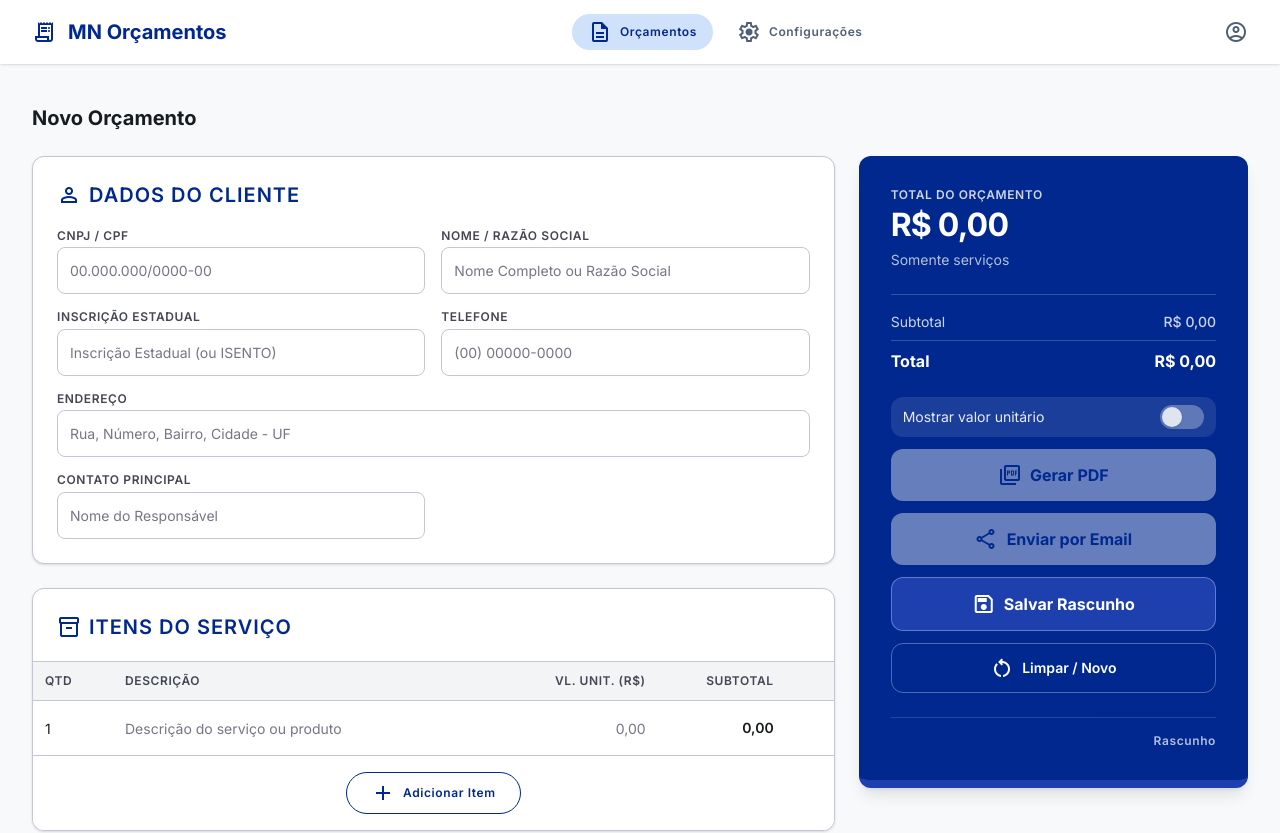
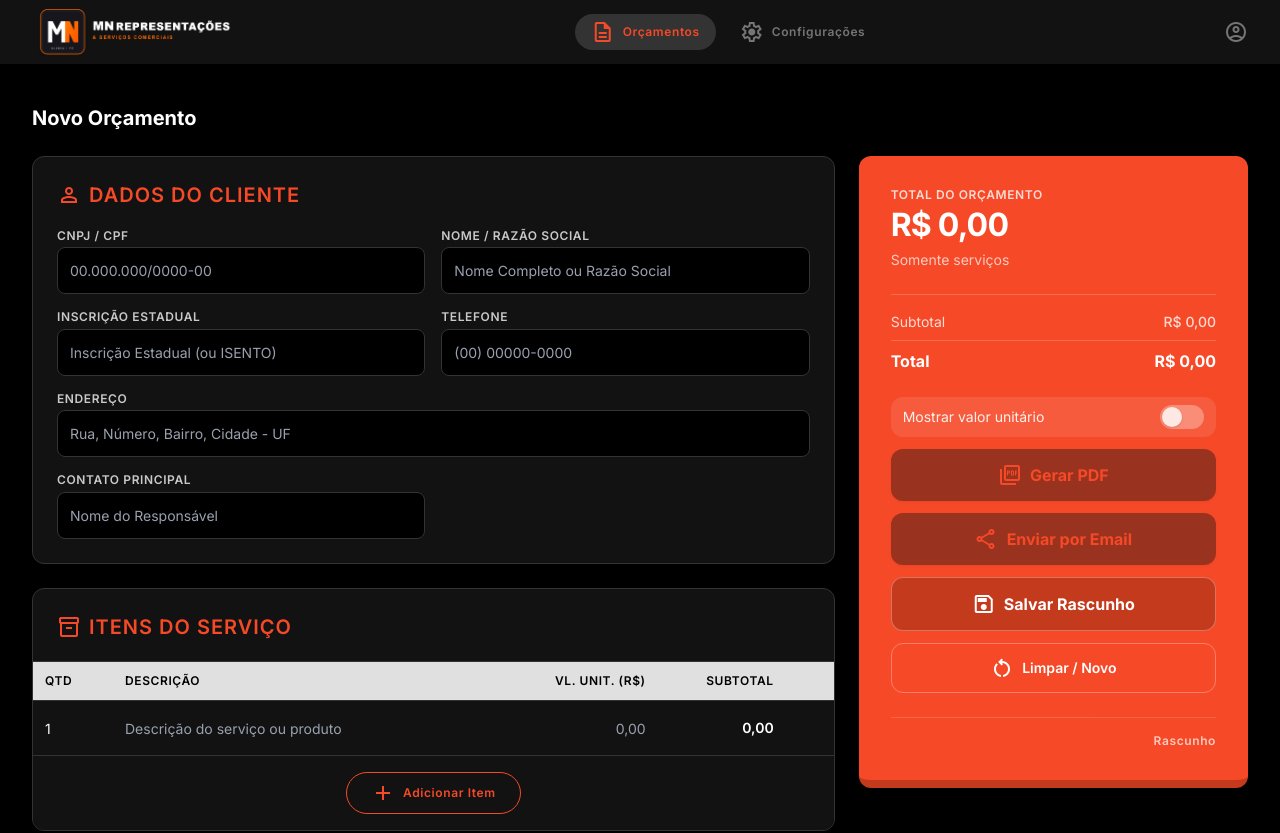
Before and after one commit to mtsgreat/mn-orcamento, a Next.js app: page /orcamentos/novo in a window 1280 px wide. Shown: the top 833 px of the page. Built offline with nearby package versions, Linux system fonts and the light colour scheme; no server answers; the database is empty.

Commit message:
change the colors

```diff
--- a/app/configuracoes/page.tsx
+++ b/app/configuracoes/page.tsx
@@ -6,7 +6,7 @@ import { ConfigPagamento } from '@/types'
 import { createClient } from '@/lib/supabase'
 
 const inputClass =
-  'w-full border border-outline-variant bg-white p-3 rounded-lg text-body-md text-on-surface placeholder:text-outline focus:ring-2 focus:ring-primary focus:border-transparent focus:outline-none transition-all'
+  'w-full border border-outline-variant bg-black p-3 rounded-lg text-body-md text-white placeholder:text-gray-400 focus:ring-2 focus:ring-[#F54927] focus:border-transparent focus:outline-none transition-all'
 
 const labelClass = 'block text-label-md text-on-surface-variant uppercase tracking-wider mb-1'
 
--- a/app/globals.css
+++ b/app/globals.css
@@ -1,56 +1,54 @@
 @import "tailwindcss";
 
 @theme {
-  /* ── Professional Utility Color System ── */
-  --color-primary: #00288e;
+  --color-primary: #F54927;
   --color-on-primary: #ffffff;
-  --color-primary-container: #1e40af;
-  --color-on-primary-container: #a8b8ff;
-  --color-primary-fixed: #dde1ff;
-  --color-primary-fixed-dim: #b8c4ff;
-  --color-on-primary-fixed: #001453;
-  --color-on-primary-fixed-variant: #173bab;
+  --color-primary-container: #c43a1d;
+  --color-on-primary-container: #ffffff;
+  --color-primary-fixed: #ffe5de;
+  --color-primary-fixed-dim: #ffc1b3;
+  --color-on-primary-fixed: #3a0d00;
+  --color-on-primary-fixed-variant: #8d2d18;
 
-  --color-secondary: #505f76;
+  --color-secondary: #757575;
   --color-on-secondary: #ffffff;
-  --color-secondary-container: #d0e1fb;
-  --color-on-secondary-container: #54647a;
-  --color-secondary-fixed: #d3e4fe;
-  --color-secondary-fixed-dim: #b7c8e1;
-  --color-on-secondary-fixed: #0b1c30;
-  --color-on-secondary-fixed-variant: #38485d;
+  --color-secondary-container: #333333;
+  --color-on-secondary-container: #ffffff;
+  --color-secondary-fixed: #e0e0e0;
+  --color-secondary-fixed-dim: #b5b5b5;
+  --color-on-secondary-fixed: #121212;
+  --color-on-secondary-fixed-variant: #3a3a3a;
 
-  --color-tertiary: #611e00;
+  --color-tertiary: #F54927;
   --color-on-tertiary: #ffffff;
-  --color-tertiary-container: #872d00;
-  --color-on-tertiary-container: #ffa583;
+  --color-tertiary-container: #c43a1d;
+  --color-on-tertiary-container: #ffffff;
 
-  --color-error: #ba1a1a;
+  --color-error: #ff4444;
   --color-on-error: #ffffff;
-  --color-error-container: #ffdad6;
-  --color-on-error-container: #93000a;
+  --color-error-container: #5c0000;
+  --color-on-error-container: #ffc8c8;
 
-  --color-background: #f7f9fb;
-  --color-on-background: #191c1e;
-  --color-surface: #f7f9fb;
-  --color-surface-dim: #d8dadc;
-  --color-surface-bright: #f7f9fb;
-  --color-surface-container-lowest: #ffffff;
-  --color-surface-container-low: #f2f4f6;
-  --color-surface-container: #eceef0;
-  --color-surface-container-high: #e6e8ea;
-  --color-surface-container-highest: #e0e3e5;
-  --color-on-surface: #191c1e;
-  --color-on-surface-variant: #444653;
-  --color-outline: #757684;
-  --color-outline-variant: #c4c5d5;
-  --color-surface-variant: #e0e3e5;
-  --color-inverse-surface: #2d3133;
-  --color-inverse-on-surface: #eff1f3;
-  --color-inverse-primary: #b8c4ff;
-  --color-surface-tint: #3755c3;
+  --color-background: #000000;
+  --color-on-background: #ffffff;
+  --color-surface: #0a0a0a;
+  --color-surface-dim: #141414;
+  --color-surface-bright: #121212;
+  --color-surface-container-lowest: #121212;
+  --color-surface-container-low: #0f0f0f;
+  --color-surface-container: #151515;
+  --color-surface-container-high: #1a1a1a;
+  --color-surface-container-highest: #222222;
+  --color-on-surface: #ffffff;
+  --color-on-surface-variant: #c9c9c9;
+  --color-outline: #555555;
+  --color-outline-variant: #333333;
+  --color-surface-variant: #1a1a1a;
+  --color-inverse-surface: #f0f0f0;
+  --color-inverse-on-surface: #121212;
+  --color-inverse-primary: #ffc1b3;
+  --color-surface-tint: #ff7a5a;
 
-  /* ── Typography ── */
   --font-sans: 'Inter', system-ui, -apple-system, sans-serif;
 
   --text-headline-lg: 2rem;
@@ -78,13 +76,11 @@
   --text-data-mono--font-weight: 500;
 }
 
-/* ── Global base styles ── */
 body {
-  background-color: #f7f9fb;
-  color: #191c1e;
+  background-color: #000000;
+  color: #ffffff;
 }
 
-/* ── Material Symbols icon font ── */
 .material-symbols-outlined {
   font-family: 'Material Symbols Outlined';
   font-weight: normal;
@@ -104,13 +100,27 @@ body {
   user-select: none;
 }
 
-/* ── Custom scrollbar ── */
 ::-webkit-scrollbar { width: 6px; height: 6px; }
-::-webkit-scrollbar-track { background: #f2f4f6; }
-::-webkit-scrollbar-thumb { background: #c4c5d5; border-radius: 3px; }
-::-webkit-scrollbar-thumb:hover { background: #757684; }
+::-webkit-scrollbar-track { background: #151515; }
+::-webkit-scrollbar-thumb { background: #555555; border-radius: 3px; }
+::-webkit-scrollbar-thumb:hover { background: #777777; }
 
-/* ── Input number: hide arrows ── */
 input[type="number"]::-webkit-outer-spin-button,
 input[type="number"]::-webkit-inner-spin-button { -webkit-appearance: none; margin: 0; }
 input[type="number"] { -moz-appearance: textfield; }
+
+/* Inputs info white */
+input, select, textarea {
+  color: #ffffff !important;
+}
+
+/* Select options black */
+select option {
+  color: #000000;
+  background-color: #ffffff;
+}
+
+/* Table titles black */
+th, .table-header {
+  color: #000000;
+}
--- a/app/page.tsx
+++ b/app/page.tsx
@@ -96,13 +96,13 @@ export default function Dashboard() {
             <div className="hidden md:block overflow-x-auto">
               <table className="w-full text-left border-collapse">
                 <thead>
-                  <tr className="bg-surface-container-low border-b border-outline-variant">
-                    <th className="p-4 text-label-md text-on-surface-variant w-20">Nº</th>
-                    <th className="p-4 text-label-md text-on-surface-variant">CLIENTE</th>
-                    <th className="p-4 text-label-md text-on-surface-variant w-36 text-right">TOTAL</th>
-                    <th className="p-4 text-label-md text-on-surface-variant w-28">STATUS</th>
-                    <th className="p-4 text-label-md text-on-surface-variant w-32">DATA</th>
-                    <th className="p-4 text-label-md text-on-surface-variant w-24"></th>
+                  <tr className="bg-[#e0e0e0] border-b border-outline-variant">
+                    <th className="p-4 text-label-md text-black w-20">Nº</th>
+                    <th className="p-4 text-label-md text-black">CLIENTE</th>
+                    <th className="p-4 text-label-md text-black w-36 text-right">TOTAL</th>
+                    <th className="p-4 text-label-md text-black w-28">STATUS</th>
+                    <th className="p-4 text-label-md text-black w-32">DATA</th>
+                    <th className="p-4 text-label-md text-black w-24"></th>
                   </tr>
                 </thead>
                 <tbody>
--- a/components/ClienteForm.tsx
+++ b/components/ClienteForm.tsx
@@ -9,7 +9,7 @@ interface Props {
 }
 
 const inputClass =
-  'w-full border border-outline-variant bg-white p-3 rounded-lg text-body-md text-on-surface placeholder:text-outline focus:ring-2 focus:ring-primary focus:border-transparent focus:outline-none transition-all'
+  'w-full border border-outline-variant bg-black p-3 rounded-lg text-body-md text-white placeholder:text-gray-400 focus:ring-2 focus:ring-[#F54927] focus:border-transparent focus:outline-none transition-all'
 
 const labelClass = 'block text-label-md text-on-surface-variant uppercase tracking-wider mb-1'
 
--- a/components/ItensServico.tsx
+++ b/components/ItensServico.tsx
@@ -56,11 +56,11 @@ export default function ItensServico({ itens, onChange }: Props) {
       <div className="mt-5 overflow-x-auto">
         <table className="w-full text-left border-collapse">
           <thead>
-            <tr className="bg-surface-container-low border-y border-outline-variant">
-              <th className="p-3 text-label-md text-on-surface-variant w-20">QTD</th>
-              <th className="p-3 text-label-md text-on-surface-variant">DESCRIÇÃO</th>
-              <th className="p-3 text-label-md text-on-surface-variant w-36 text-right">VL. UNIT. (R$)</th>
-              <th className="p-3 text-label-md text-on-surface-variant w-32 text-right">SUBTOTAL</th>
+            <tr className="bg-[#e0e0e0] border-y border-outline-variant">
+              <th className="p-3 text-label-md text-black w-20">QTD</th>
+              <th className="p-3 text-label-md text-black">DESCRIÇÃO</th>
+              <th className="p-3 text-label-md text-black w-36 text-right">VL. UNIT. (R$)</th>
+              <th className="p-3 text-label-md text-black w-32 text-right">SUBTOTAL</th>
               <th className="p-3 w-10"></th>
             </tr>
           </thead>
@@ -88,7 +88,7 @@ export default function ItensServico({ itens, onChange }: Props) {
                         setRawQtd((p) => { const c = { ...p }; delete c[item.id]; return c })
                         updateRow(item.id, 'quantidade', n || 1)
                       }}
-                      className="w-full bg-transparent border-none p-0 focus:ring-0 text-body-md outline-none placeholder:text-outline"
+                      className="w-full bg-transparent border-none p-0 focus:ring-0 text-body-md text-white outline-none placeholder:text-gray-400"
                     />
                   </td>
 
@@ -99,7 +99,7 @@ export default function ItensServico({ itens, onChange }: Props) {
                       placeholder="Descrição do serviço ou produto"
                       value={item.descricao}
                       onChange={(e) => updateRow(item.id, 'descricao', e.target.value)}
-                      className="w-full bg-transparent border-none p-0 focus:ring-0 text-body-md outline-none placeholder:text-outline"
+                      className="w-full bg-transparent border-none p-0 focus:ring-0 text-body-md text-white outline-none placeholder:text-gray-400"
                     />
                   </td>
 
@@ -119,7 +119,7 @@ export default function ItensServico({ itens, onChange }: Props) {
                         setRawVal((p) => { const c = { ...p }; delete c[item.id]; return c })
                         updateRow(item.id, 'valorUnitario', n)
                       }}
-                      className="w-full bg-transparent border-none p-0 focus:ring-0 text-body-md text-right outline-none placeholder:text-outline"
+                      className="w-full bg-transparent border-none p-0 focus:ring-0 text-body-md text-right text-white outline-none placeholder:text-gray-400"
                     />
                   </td>
 
--- a/components/Logistica.tsx
+++ b/components/Logistica.tsx
@@ -18,7 +18,7 @@ interface Props {
 }
 
 const inputClass =
-  'w-full border border-outline-variant bg-white p-3 rounded-lg text-body-md text-on-surface placeholder:text-outline focus:ring-2 focus:ring-primary focus:border-transparent focus:outline-none transition-all'
+  'w-full border border-outline-variant bg-black p-3 rounded-lg text-body-md text-white placeholder:text-gray-400 focus:ring-2 focus:ring-[#F54927] focus:border-transparent focus:outline-none transition-all'
 
 const labelClass = 'block text-label-md text-on-surface-variant uppercase tracking-wider mb-1'
 
--- a/components/TopAppBar.tsx
+++ b/components/TopAppBar.tsx
@@ -14,9 +14,10 @@ export default function TopAppBar() {
   return (
     <header className="fixed top-0 left-0 w-full z-50 flex items-center justify-between px-4 lg:px-8 h-16 bg-surface-container-lowest shadow-sm">
       <div className="flex items-center gap-3">
-        <span className="material-symbols-outlined text-primary">receipt_long</span>
+
+        {/* <span className="material-symbols-outlined text-primary">receipt_long</span> */}
         <Link href="/" className="text-headline-md font-bold text-primary leading-none">
-          MN Orçamentos
+          <img src="/logo-white.png" alt="" style={{ width: '200px', height: '200px', objectFit: 'contain' }} />
         </Link>
       </div>
 
```
Also changed, not shown: components/OrcamentoPDF.tsx (+14 -7 lines), public/logo-white.png (added), public/logo.png (added).
